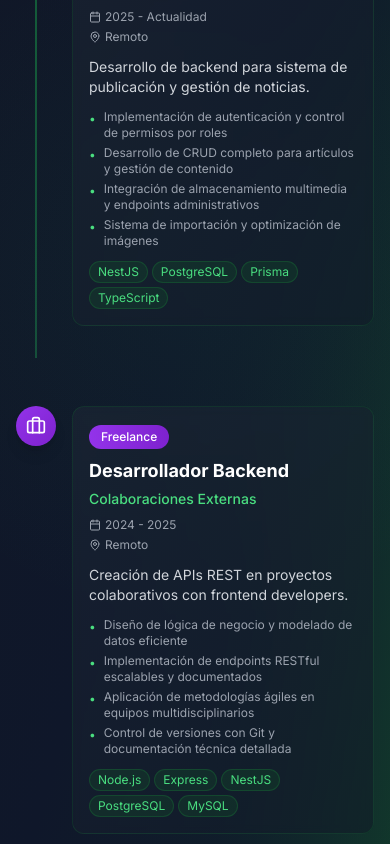
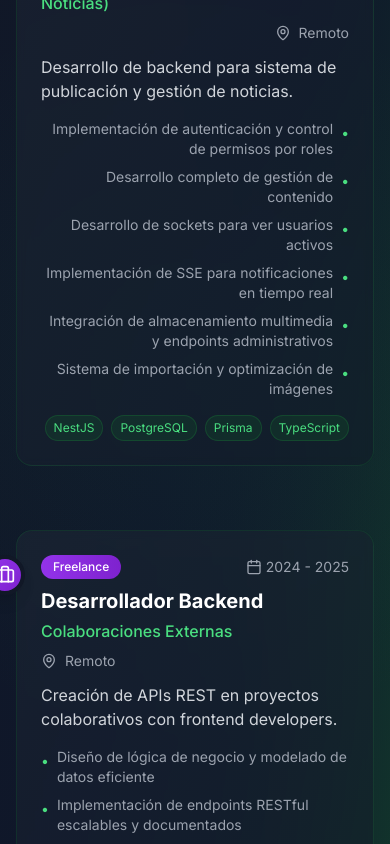
Before and after one commit to jhoaking/portafolio, a Next.js app: page / in a window 390 px wide. Shown: the part 3060-3904 px from the top of the page. Built offline with nearby package versions, Linux system fonts and the light colour scheme.

Commit message:
mejoras en la seccio nde experiencia para que se vea mejor

```diff
--- a/components/Experience.tsx
+++ b/components/Experience.tsx
@@ -26,7 +26,9 @@ const experiences: ExperienceItem[] = [
     description: "Desarrollo de backend para sistema de publicación y gestión de noticias.",
     achievements: [
       "Implementación de autenticación y control de permisos por roles",
-      "Desarrollo de CRUD completo para artículos y gestión de contenido",
+      "Desarrollo completo de gestión de contenido",
+      "Desarrollo de sockets para ver usuarios activos",
+      "Implementación de SSE para notificaciones en tiempo real",
       "Integración de almacenamiento multimedia y endpoints administrativos",
       "Sistema de importación y optimización de imágenes"
     ],
@@ -48,34 +50,6 @@ const experiences: ExperienceItem[] = [
     ],
     technologies: ["Node.js", "Express", "NestJS", "PostgreSQL", "MySQL"]
   },
-  //{
-  //  id: 3,
-  //  title: "Estudiante de Ingeniería Informática",
-  //  company: "Universidad",
-  //  location: "Bolivia",
-  //  period: "2021 - Presente",
-  //  type: "education",
-  //  description: "Formación académica en desarrollo de software, estructuras de datos y algoritmos.",
-  //  achievements: [
-  //    "Proyectos prácticos en desarrollo backend y arquitectura de software",
-  //    "Estudio de patrones de diseño y principios SOLID",
-  //    "Aprendizaje continuo de nuevas tecnologías y frameworks"
-  //  ]
-  //},
-  //{
-  //  id: 4,
-  //  title: "Técnico Medio en Sistemas Informáticos",
-  //  company: "Instituto Técnico",
-  //  location: "Bolivia",
-  //  period: "Completado",
-  //  type: "education",
-  //  description: "Base sólida en fundamentos de programación y sistemas informáticos.",
-  //  achievements: [
-  //    "Fundamentos de programación y lógica computacional",
-  //    "Administración de bases de datos relacionales",
-  //    "Gestión de redes y mantenimiento de sistemas"
-  //  ]
-  //}
 ]
 
 export default function Experience() {
@@ -87,22 +61,16 @@ export default function Experience() {
       ([entry]) => {
         if (entry.isIntersecting) {
           setIsVisible(true)
-          // Animar items uno por uno
           experiences.forEach((_, index) => {
-            setTimeout(() => {
-              setItemsVisible(prev => [...prev, index])
-            }, index * 200)
+            setTimeout(() => setItemsVisible(prev => [...prev, index]), index * 200)
           })
         }
       },
       { threshold: 0.1 }
     )
 
-    const element = document.getElementById("experiencia")
-    if (element) {
-      observer.observe(element)
-    }
-
+    const el = document.getElementById("experiencia")
+    if (el) observer.observe(el)
     return () => observer.disconnect()
   }, [])
 
@@ -137,7 +105,6 @@ export default function Experience() {
       id="experiencia"
       className="py-20 bg-gradient-to-br from-gray-900 via-slate-900 to-green-900/20 relative overflow-hidden"
     >
-      {/* Background Effects */}
       <div className="absolute inset-0 bg-[radial-gradient(circle_at_50%_50%,rgba(34,197,94,0.05),transparent_50%)]"></div>
 
       <div className="max-w-7xl mx-auto px-4 sm:px-6 lg:px-8 relative z-10">
@@ -157,54 +124,92 @@ export default function Experience() {
 
           {/* Timeline */}
           <div className="relative">
-            {/* Línea vertical central */}
+            {/* Línea central */}
             <div className="absolute left-1/2 transform -translate-x-1/2 h-full w-0.5 bg-gradient-to-b from-green-600/50 via-green-500/30 to-transparent hidden md:block"></div>
 
-            <div className="space-y-12">
-              {experiences.map((exp, index) => (
+            <div className="space-y-16">
+              {experiences.map((exp, index) => {
+                const isLeft = index % 2 === 0
+                return (
                   <div
                     key={exp.id}
-                  className={`relative transition-all duration-700 ease-out ${
+                    className={`relative md:flex items-center ${
+                      isLeft ? "md:justify-start" : "md:justify-end"
+                    } transition-all duration-700 ${
                       itemsVisible.includes(index)
                         ? "opacity-100 translate-y-0"
                         : "opacity-0 translate-y-10"
                     }`}
                   >
-                  {/* Desktop Layout */}
-                  <div className="hidden md:grid md:grid-cols-2 gap-8 items-center">
-                    {/* Contenido izquierda (items pares) */}
-                    {index % 2 === 0 ? (
-                      <>
-                        <div className="text-right">
-                          <div className="bg-gradient-to-br from-gray-800/50 to-gray-900/50 p-6 rounded-2xl border border-green-800/30 backdrop-blur-sm hover:border-green-600/50 hover:shadow-xl hover:shadow-green-900/20 transition-all duration-300 hover:scale-[1.02]">
-                            <div className="flex items-center justify-end gap-2 mb-2">
-                              <span className={`px-3 py-1 bg-gradient-to-r ${getTypeColor(exp.type)} text-white text-xs font-medium rounded-full`}>
-                                {exp.type === "work" ? "Trabajo" : exp.type === "education" ? "Educación" : "Freelance"}
+                    {/* Tarjeta */}
+                    <div
+                      className={`relative bg-gradient-to-br from-gray-800/50 to-gray-900/50 p-6 rounded-2xl border border-green-800/30 backdrop-blur-sm hover:border-green-600/50 hover:shadow-xl hover:shadow-green-900/20 transition-all duration-300 hover:scale-[1.02] w-full md:w-[45%] ${
+                        isLeft ? "md:mr-auto md:text-right" : "md:ml-auto md:text-left"
+                      }`}
+                    >
+                      {/* Icono conectado */}
+                      <div
+                        className={`absolute top-6 ${
+                          isLeft ? "-right-8" : "-left-8"
+                        } flex items-center justify-center`}
+                      >
+                        <div
+                          className={`w-10 h-10 bg-gradient-to-br ${getTypeColor(
+                            exp.type
+                          )} rounded-full flex items-center justify-center text-white border-4 border-gray-900 shadow-lg`}
+                        >
+                          {getTypeIcon(exp.type)}
+                        </div>
+                      </div>
+
+                      <div className="mb-2 flex items-center justify-between">
+                        <span
+                          className={`px-3 py-1 bg-gradient-to-r ${getTypeColor(
+                            exp.type
+                          )} text-white text-xs font-medium rounded-full`}
+                        >
+                          {exp.type === "work"
+                            ? "Trabajo"
+                            : exp.type === "education"
+                            ? "Educación"
+                            : "Freelance"}
                         </span>
-                            </div>
-                            <h3 className="text-xl font-bold text-white mb-1">{exp.title}</h3>
-                            <p className="text-green-400 font-medium mb-2">{exp.company}</p>
-                            <div className="flex items-center justify-end gap-4 text-sm text-gray-400 mb-3">
-                              <span className="flex items-center gap-1">
+                        <span className="flex items-center gap-1 text-gray-400 text-sm">
                           <Calendar className="h-4 w-4" />
                           {exp.period}
                         </span>
-                              <span className="flex items-center gap-1">
+                      </div>
+
+                      <h3 className="text-xl font-bold text-white mb-1">{exp.title}</h3>
+                      <p className="text-green-400 font-medium mb-2">{exp.company}</p>
+                      <div
+                        className={`flex items-center gap-2 text-sm text-gray-400 ${
+                          isLeft ? "justify-end" : "justify-start"
+                        } mb-3`}
+                      >
                         <MapPin className="h-4 w-4" />
                         {exp.location}
-                              </span>
                       </div>
                       <p className="text-gray-300 mb-4">{exp.description}</p>
-                            <ul className="space-y-2 text-sm text-gray-400 mb-4">
+                      <ul
+                        className={`space-y-2 text-sm text-gray-400 ${
+                          isLeft ? "text-right" : "text-left"
+                        } mb-4`}
+                      >
                         {exp.achievements.map((achievement, i) => (
-                                <li key={i} className="flex items-start gap-2 justify-end">
-                                  <span className="text-right">{achievement}</span>
-                                  <span className="text-green-400 mt-1">•</span>
+                          <li key={i} className="flex items-start gap-2">
+                            {!isLeft && <span className="text-green-400 mt-1">•</span>}
+                            <span>{achievement}</span>
+                            {isLeft && <span className="text-green-400 mt-1">•</span>}
                           </li>
                         ))}
                       </ul>
                       {exp.technologies && (
-                              <div className="flex flex-wrap gap-2 justify-end">
+                        <div
+                          className={`flex flex-wrap gap-2 ${
+                            isLeft ? "justify-end" : "justify-start"
+                          }`}
+                        >
                           {exp.technologies.map((tech) => (
                             <span
                               key={tech}
@@ -217,122 +222,8 @@ export default function Experience() {
                       )}
                     </div>
                   </div>
-                        <div className="relative flex justify-center">
-                          <div className={`w-12 h-12 bg-gradient-to-br ${getTypeColor(exp.type)} rounded-full flex items-center justify-center text-white border-4 border-gray-900 shadow-lg z-10`}>
-                            {getTypeIcon(exp.type)}
-                          </div>
-                        </div>
-                        <div></div>
-                      </>
-                    ) : (
-                      <>
-                        <div></div>
-                        <div className="relative flex justify-center">
-                          <div className={`w-12 h-12 bg-gradient-to-br ${getTypeColor(exp.type)} rounded-full flex items-center justify-center text-white border-4 border-gray-900 shadow-lg z-10`}>
-                            {getTypeIcon(exp.type)}
-                          </div>
-                        </div>
-                        <div className="text-left">
-                          <div className="bg-gradient-to-br from-gray-800/50 to-gray-900/50 p-6 rounded-2xl border border-green-800/30 backdrop-blur-sm hover:border-green-600/50 hover:shadow-xl hover:shadow-green-900/20 transition-all duration-300 hover:scale-[1.02]">
-                            <div className="flex items-center gap-2 mb-2">
-                              <span className={`px-3 py-1 bg-gradient-to-r ${getTypeColor(exp.type)} text-white text-xs font-medium rounded-full`}>
-                                {exp.type === "work" ? "Trabajo" : exp.type === "education" ? "Educación" : "Freelance"}
-                              </span>
-                            </div>
-                            <h3 className="text-xl font-bold text-white mb-1">{exp.title}</h3>
-                            <p className="text-green-400 font-medium mb-2">{exp.company}</p>
-                            <div className="flex items-center gap-4 text-sm text-gray-400 mb-3">
-                              <span className="flex items-center gap-1">
-                                <Calendar className="h-4 w-4" />
-                                {exp.period}
-                              </span>
-                              <span className="flex items-center gap-1">
-                                <MapPin className="h-4 w-4" />
-                                {exp.location}
-                              </span>
-                            </div>
-                            <p className="text-gray-300 mb-4">{exp.description}</p>
-                            <ul className="space-y-2 text-sm text-gray-400 mb-4">
-                              {exp.achievements.map((achievement, i) => (
-                                <li key={i} className="flex items-start gap-2">
-                                  <span className="text-green-400 mt-1">•</span>
-                                  <span>{achievement}</span>
-                                </li>
-                              ))}
-                            </ul>
-                            {exp.technologies && (
-                              <div className="flex flex-wrap gap-2">
-                                {exp.technologies.map((tech) => (
-                                  <span
-                                    key={tech}
-                                    className="px-2 py-1 bg-green-900/30 text-green-400 text-xs rounded-full border border-green-800/50"
-                                  >
-                                    {tech}
-                                  </span>
-                                ))}
-                              </div>
-                            )}
-                          </div>
-                        </div>
-                      </>
-                    )}
-                  </div>
-
-                  {/* Mobile Layout */}
-                  <div className="md:hidden">
-                    <div className="flex gap-4">
-                      <div className="flex flex-col items-center">
-                        <div className={`w-10 h-10 bg-gradient-to-br ${getTypeColor(exp.type)} rounded-full flex items-center justify-center text-white shadow-lg flex-shrink-0`}>
-                          {getTypeIcon(exp.type)}
-                        </div>
-                        {index < experiences.length - 1 && (
-                          <div className="w-0.5 h-full bg-gradient-to-b from-green-600/50 to-green-500/30 mt-2"></div>
-                        )}
-                      </div>
-                      <div className="flex-1 pb-8">
-                        <div className="bg-gradient-to-br from-gray-800/50 to-gray-900/50 p-4 rounded-xl border border-green-800/30 backdrop-blur-sm">
-                          <span className={`inline-block px-3 py-1 bg-gradient-to-r ${getTypeColor(exp.type)} text-white text-xs font-medium rounded-full mb-2`}>
-                            {exp.type === "work" ? "Trabajo" : exp.type === "education" ? "Educación" : "Freelance"}
-                          </span>
-                          <h3 className="text-lg font-bold text-white mb-1">{exp.title}</h3>
-                          <p className="text-green-400 font-medium text-sm mb-2">{exp.company}</p>
-                          <div className="flex flex-col gap-1 text-xs text-gray-400 mb-3">
-                            <span className="flex items-center gap-1">
-                              <Calendar className="h-3 w-3" />
-                              {exp.period}
-                            </span>
-                            <span className="flex items-center gap-1">
-                              <MapPin className="h-3 w-3" />
-                              {exp.location}
-                            </span>
-                          </div>
-                          <p className="text-gray-300 text-sm mb-3">{exp.description}</p>
-                          <ul className="space-y-1 text-xs text-gray-400 mb-3">
-                            {exp.achievements.map((achievement, i) => (
-                              <li key={i} className="flex items-start gap-2">
-                                <span className="text-green-400 mt-0.5">•</span>
-                                <span>{achievement}</span>
-                              </li>
-                            ))}
-                          </ul>
-                          {exp.technologies && (
-                            <div className="flex flex-wrap gap-1">
-                              {exp.technologies.map((tech) => (
-                                <span
-                                  key={tech}
-                                  className="px-2 py-0.5 bg-green-900/30 text-green-400 text-xs rounded-full border border-green-800/50"
-                                >
-                                  {tech}
-                                </span>
-                              ))}
-                            </div>
-                          )}
-                        </div>
-                      </div>
-                    </div>
-                  </div>
-                </div>
-              ))}
+                )
+              })}
             </div>
           </div>
         </div>
```
Lines whose indentation alone changed are shown as unchanged.
